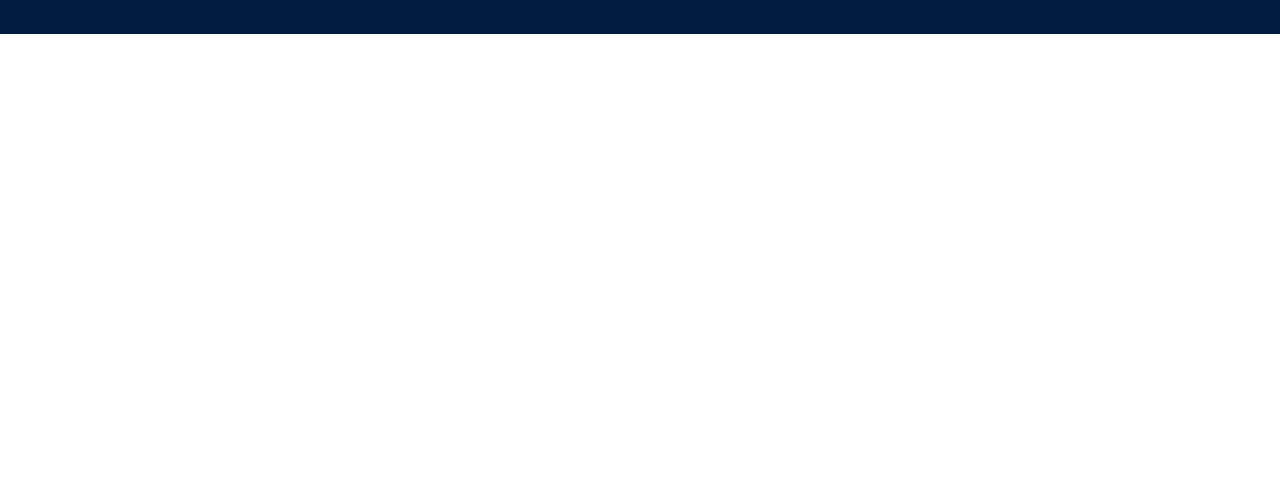
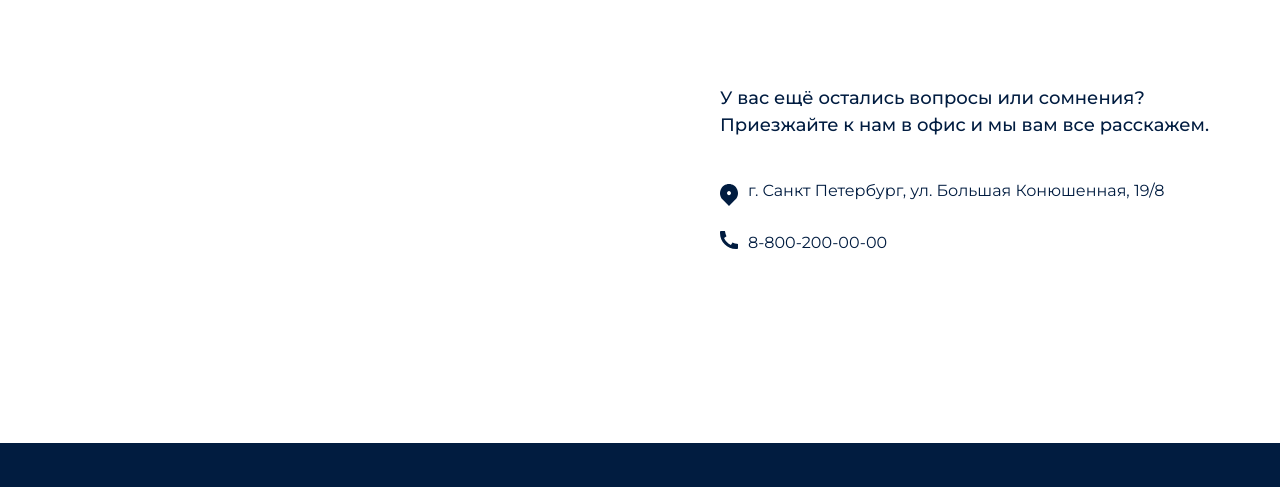
Before and after one commit to aklivets95/cruises, a website built with webpack: page source/index.html in a window 1280 px wide. Shown: the part 3545-4032 px from the top of the page. Before the commit the page ends 3579 px from the top, so only its background shows below. Built offline with nearby package versions, Linux system fonts and the light colour scheme; files whose address does not match are found by name.

Commit message:
feat: add contacts

```diff
--- a/source/index.html
+++ b/source/index.html
@@ -464,8 +464,7 @@
               data-message-base="Поле обязательно к заполнению"
               data-message-extra="Проверьте корректность заполнения поля" data-required>
               <label class="visually-hidden" for="phone">Телефон</label>
-              <input id="phone" type="tel" placeholder="Телефон" title="Только цифры, 11 цифр"
-                required>
+              <input id="phone" type="tel" placeholder="Телефон" title="Только цифры, 11 цифр" required>
             </div>
             <div class="form__input form__input-email" data-validate-type="email"
               data-message-base="Поле обязательно к заполнению" data-required>
@@ -481,6 +480,30 @@
             </div>
             <button class="form__submit" type="submit">Оставить заявку</button>
           </form>
+        </div>
+      </div>
+    </section>
+    <section class="main__contacts contacts" id="contacts">
+      <h2 class="visually-hidden">Контакты</h2>
+      <div class="contacts__container">
+        <iframe class="contacts__map"
+          src="https://yandex.ru/map-widget/v1/?um=constructor%3A081010d589cc8574ad8b0dac15bb2bd148acda3c0b6b022fc905fb7c399870b3&amp;source=constructor"
+          width="560" height="306" frameborder="0"></iframe>
+        <div class="contacts__wrapper">
+          <p class="contacts__description">У&nbsp;вас ещё остались вопросы или сомнения?
+            Приезжайте к&nbsp;нам в&nbsp;офис и&nbsp;мы&nbsp;вам все расскажем.</p>
+          <address class="contacts__address-wrapper">
+            <svg width="18" height="22">
+              <use href="img/sprite.svg#pin"></use>
+            </svg>
+            г. Санкт Петербург, ул. Большая Конюшенная, 19/8
+          </address>
+          <a class="contacts__phone-link" href="tel:88002000000">
+            <svg width="18" height="18">
+              <use href="img/sprite.svg#phone"></use>
+            </svg>
+            8-800-200-00-00
+          </a>
         </div>
       </div>
     </section>
--- /dev/null
+++ b/source/sass/blocks/contacts.scss
@@ -0,0 +1,84 @@
+@import "../variables.scss";
+@import "../mixins.scss";
+
+.contacts__container {
+  max-width: 1180px;
+  margin: 0 auto;
+  padding: 120px 10px;
+  display: flex;
+  justify-content: space-between;
+  align-items: center;
+  gap: 10px;
+
+  @include vp-1023 {
+    padding: 100px 45px;
+    gap: 30px;
+  }
+
+  @include vp-767 {
+    padding: 65px 15px;
+    flex-direction: column-reverse;
+    gap: 40px;
+  }
+}
+
+.contacts__map {
+  display: block;
+
+  @include vp-1023 {
+    width: 324px;
+    height: 335px;
+    flex-shrink: 0;
+  }
+
+  @include vp-767 {
+    height: 316px;
+    width: 100%;
+  }
+}
+
+.contacts__wrapper {
+  max-width: 500px;
+}
+
+.contacts__wrapper p {
+  margin: 0 0 40px;
+  font-family: "Montserrat", "Arial", sans-serif;
+  font-style: normal;
+  font-weight: 500;
+  font-size: 18px;
+  line-height: 150%;
+  color: $color-tangaroa;
+}
+
+.contacts__wrapper address svg {
+  flex-shrink: 0;
+  margin-top: 5px;
+}
+
+.contacts__wrapper address {
+  display: flex;
+  gap: 10px;
+  font-family: "Montserrat", "Arial", sans-serif;
+  font-style: normal;
+  font-weight: 400;
+  font-size: 16px;
+  line-height: 150%;
+  color: $color-tangaroa;
+  margin-bottom: 25px;
+
+  @include vp-1023 {
+    margin-bottom: 30px;
+  }
+}
+
+.contacts__phone-link {
+  display: inline-flex;
+  gap: 10px;
+  font-family: "Montserrat", "Arial", sans-serif;
+  font-style: normal;
+  font-weight: 400;
+  font-size: 16px;
+  line-height: 150%;
+  color: $color-tangaroa;
+}
--- a/source/sass/blocks/header.scss
+++ b/source/sass/blocks/header.scss
@@ -36,8 +36,8 @@
 
   @include vp-767 {
     padding: 0 15px;
+    }
   }
-}
 
 .header__burger-button {
   display: none;
@@ -49,6 +49,7 @@
     width: 24px;
     height: 12px;
     background-color: transparent;
+    z-index: 2;
 
     &--open {
       display: flex;
@@ -72,6 +73,7 @@
     width: 90%;
     padding: 75px 30px 30px 15px;
     transition: all 0.3s ease;
+    overflow-y: scroll;
   }
 }
 
@@ -127,6 +129,9 @@
 .header__logo {
   display: flex;
 
+  @include vp-767 {
+  }
+
   @include hover {
     opacity: 0.5;
   }
@@ -159,6 +164,18 @@
       left: 0;
       right: 0;
       background-color: rgba(0, 43, 102, 0.5);
+    }
+
+    .header__container {
+      &::after {
+        content: "";
+        position: absolute;
+        background-color: $color-alice-blue;
+        width: 90%;
+        right: 0;
+        height: 75px;
+        z-index: 1;
+      }
     }
 
     .header__logo {
--- a/source/sass/style.scss
+++ b/source/sass/style.scss
@@ -31,6 +31,7 @@
 @import "blocks/cruises.scss";
 @import "blocks/booking.scss";
 @import "blocks/form.scss";
+@import "blocks/contacts.scss";
 
 // ---------------------------------
 
```
Also changed, not shown: build/css/style.css, build/css/style.min.css, build/index.html, 1 other file.
